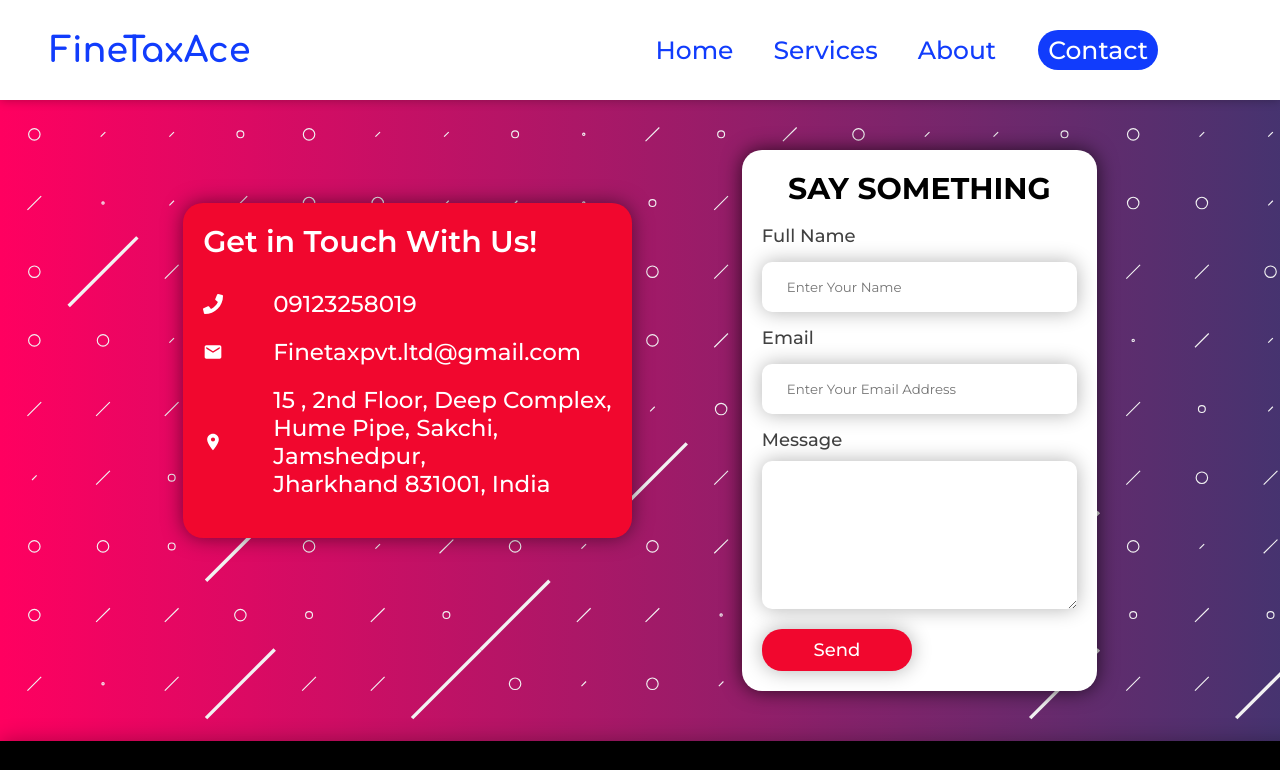
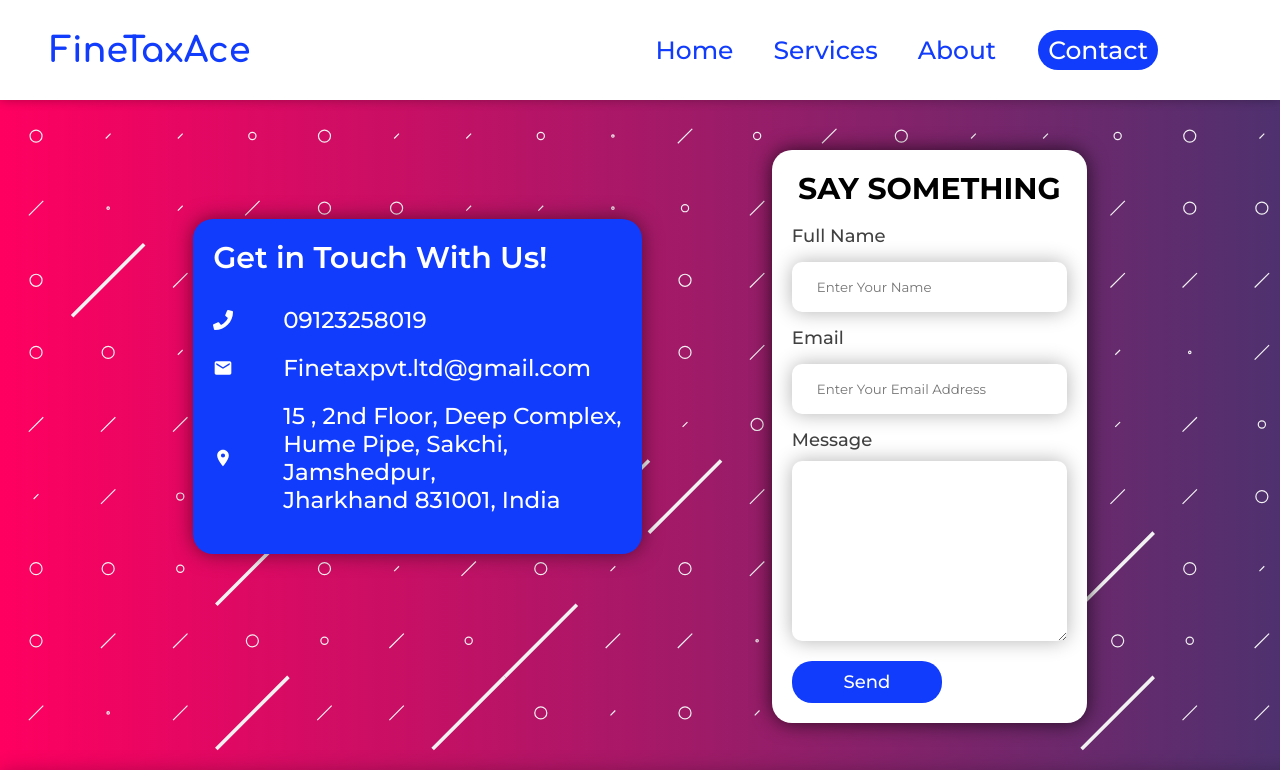
Before and after one commit to pinnintisagarSB/Finetaxace, a React (Create React App) app: page /contact in a window 1280 px wide. Shown: the top 770 px of the page. Built offline with nearby package versions, Linux system fonts and the light colour scheme.

Commit message:
commit on main

```diff
--- a/src/components/About.js
+++ b/src/components/About.js
@@ -2,12 +2,12 @@ import React, { useEffect } from 'react';
 import "./About.css";
 import Img1 from "./IMG-20211111-WA0021.jpg";
 import Img2 from "./IMG-20211111-WA0028.jpg";
-import Shiny from "./Shiny.svg";
+import Shiny from "./Colored.svg";
 import { NavLink } from 'react-router-dom';
 import Aos from 'aos';
 const About = () => {
     useEffect(() => {
-        Aos.init({duration: 2000})
+        Aos.init({duration: 1500})
     }, [])
     return (
         <div  className="about"style={{backgroundImage:`url(${Shiny})`,backgroundSize: 'cover',backgroundRepeat: 'no-repeat'}}>
--- a/src/components/Contact.css
+++ b/src/components/Contact.css
@@ -57,8 +57,7 @@
     margin-top: 2rem;
     padding: 1rem;
     border-radius: 2rem;
-    background-color: rgb(241, 7, 46);
-    box-shadow: 0 0 2rem 0 rgba(0,0,0,0.3);
+    background-color: #113CFC;
     color: #fff;
     border: transparent;
     font-size: 1.8rem;
@@ -69,7 +68,7 @@
     flex-direction: column;
     border-radius: 2rem;
     padding: 2rem;
-    background: rgb(241, 7, 46);
+    background: #113CFC;
     box-shadow: 0 0 2rem 0 rgba(0,0,0,0.5);
     justify-content: center;
     height: 100%;
--- a/src/components/Contact.js
+++ b/src/components/Contact.js
@@ -62,7 +62,7 @@ const Contact = () => {
                 <label for="mail">Email</label>
                 <input type="email" id="mail" name="email" value={data.email} onChange={InputEvent} placeholder="Enter Your Email Address"/>
                 <label for="msg">Message</label>
-                <textarea id="msg" name="message" value={data.message} onChange={InputEvent} cols="35" rows="8"/>
+                <textarea id="msg" name="message" value={data.message} onChange={InputEvent} cols="30" rows="10"/>
                 <button className="btn" onClick={SubmitEvent} type="submit">Send</button>
             </form>
             </div>
--- a/src/components/Service.css
+++ b/src/components/Service.css
@@ -3,7 +3,7 @@
     height: 100%;
     text-align: center;
     top: -5rem;
-    background-color: #fafafa;
+    background-color: #EEEEEE;
     justify-content: center;
     overflow: hidden;
     padding-bottom: 10rem;
```
Also changed, not shown: src/components/Colored.svg (added).
